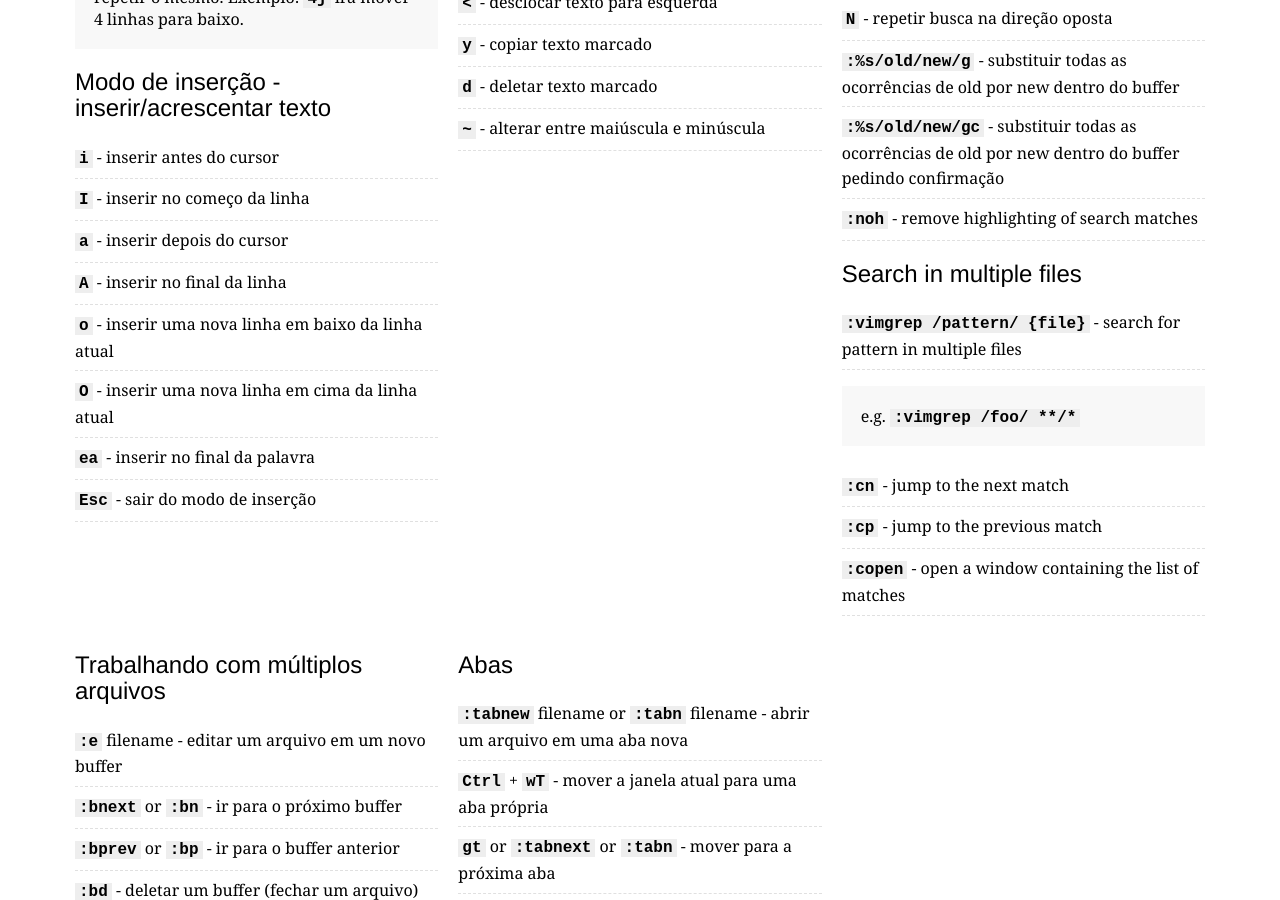
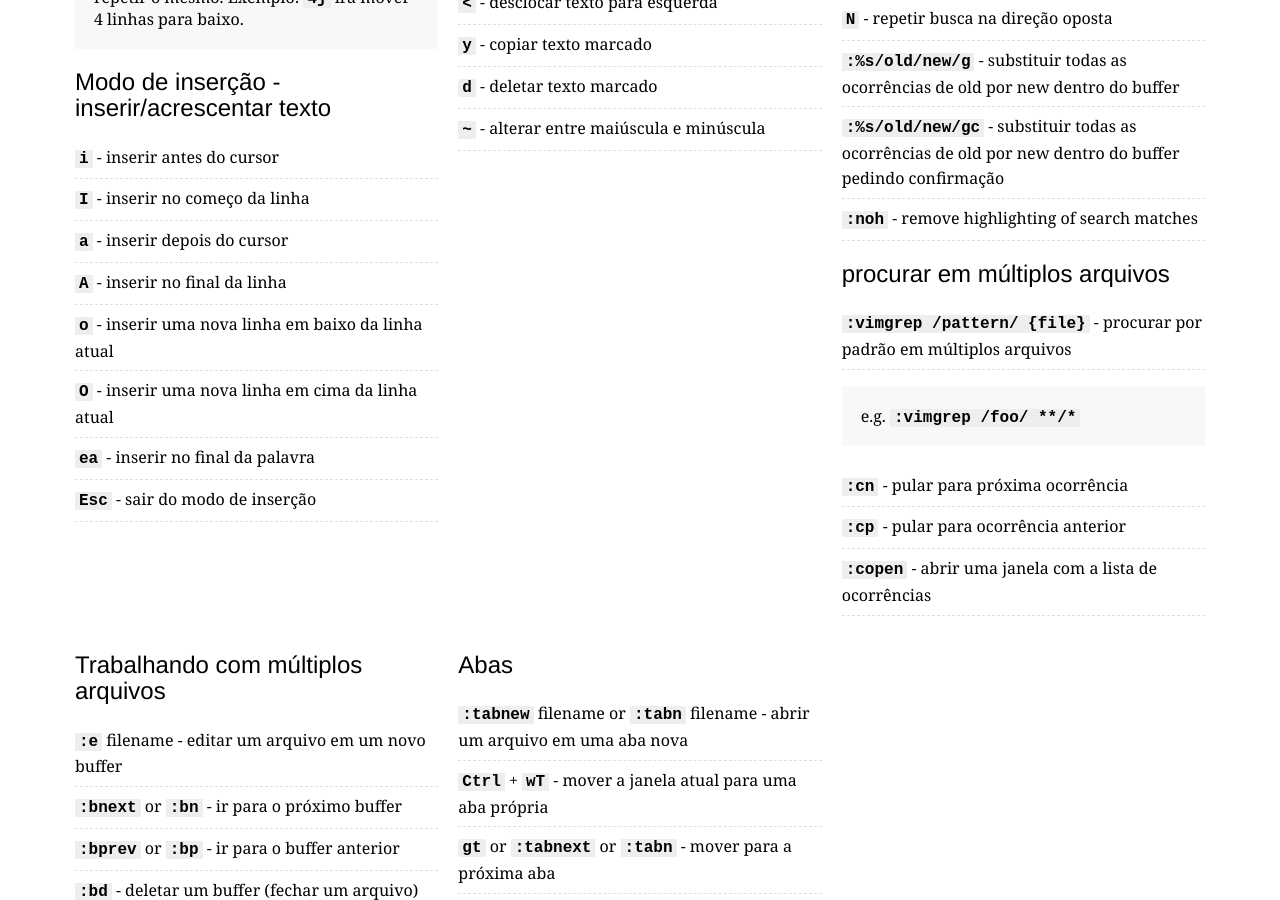
Before and after one commit to rtorr/vim-cheat-sheet, a Jekyll site: the page built from lang/pt_br/index.html, in a window 1280 px wide and 900 px high, scrolled down 1319 px. Built offline with Jekyll 4.4.1, drawn with Linux system fonts in a browser that asks for light colours.

```diff
--- a/lang/pt_br/index.html
+++ b/lang/pt_br/index.html
@@ -110,6 +110,14 @@ searchAndReplace:
     colonPercentForwardSlashOldForwardSlashNewForwardSlashg: "substituir todas as ocorrências de old por new dentro do buffer"
     colonPercentForwardSlashOldForwardSlashNewForwardSlashgc: "substituir todas as ocorrências de old por new dentro do buffer pedindo confirmação"
 
+searchMultipleFiles:
+  title: "procurar em múltiplos arquivos"
+  commands:
+    colonvimgrep: "procurar por padrão em múltiplos arquivos"
+    coloncn: "pular para próxima ocorrência"
+    coloncp: "pular para ocorrência anterior"
+    coloncopen: "abrir uma janela com a lista de ocorrências"
+
 workingWithMultipleFiles:
   title: "Trabalhando com múltiplos arquivos"
   commands:
```
